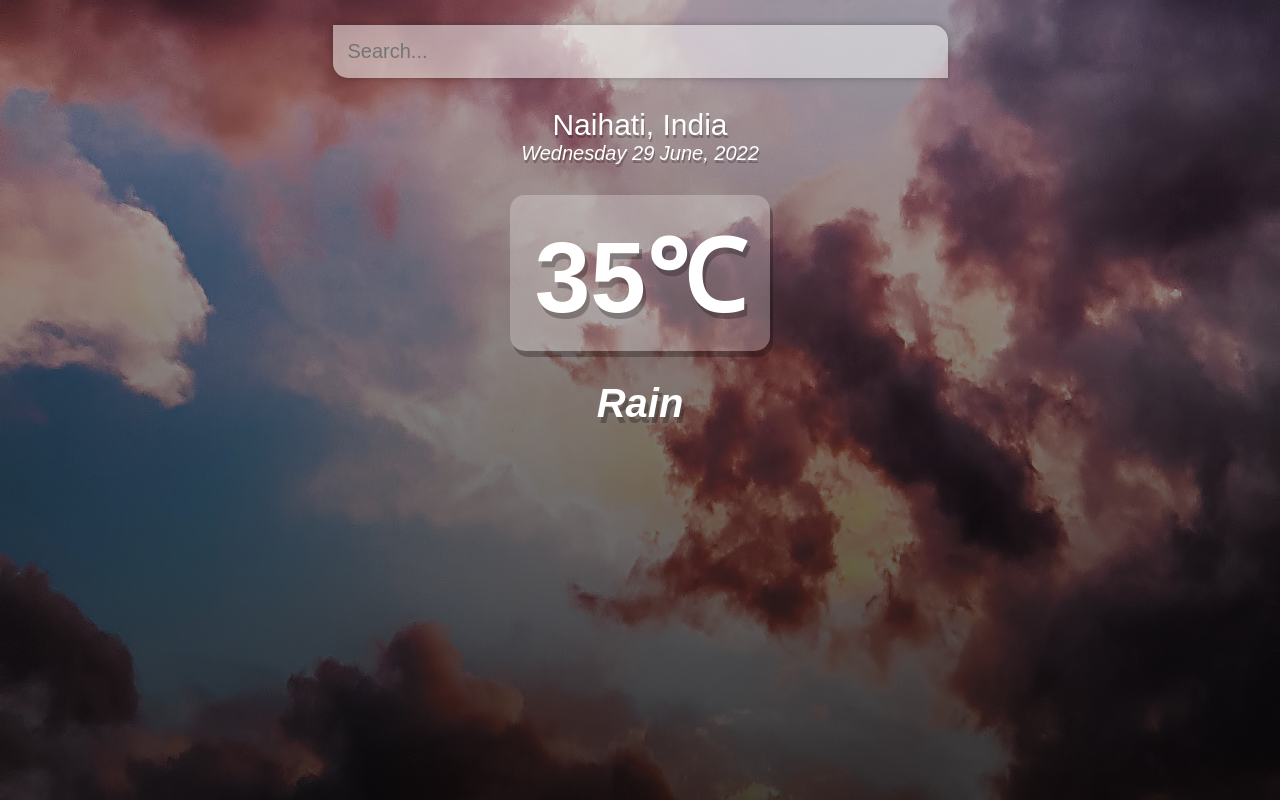
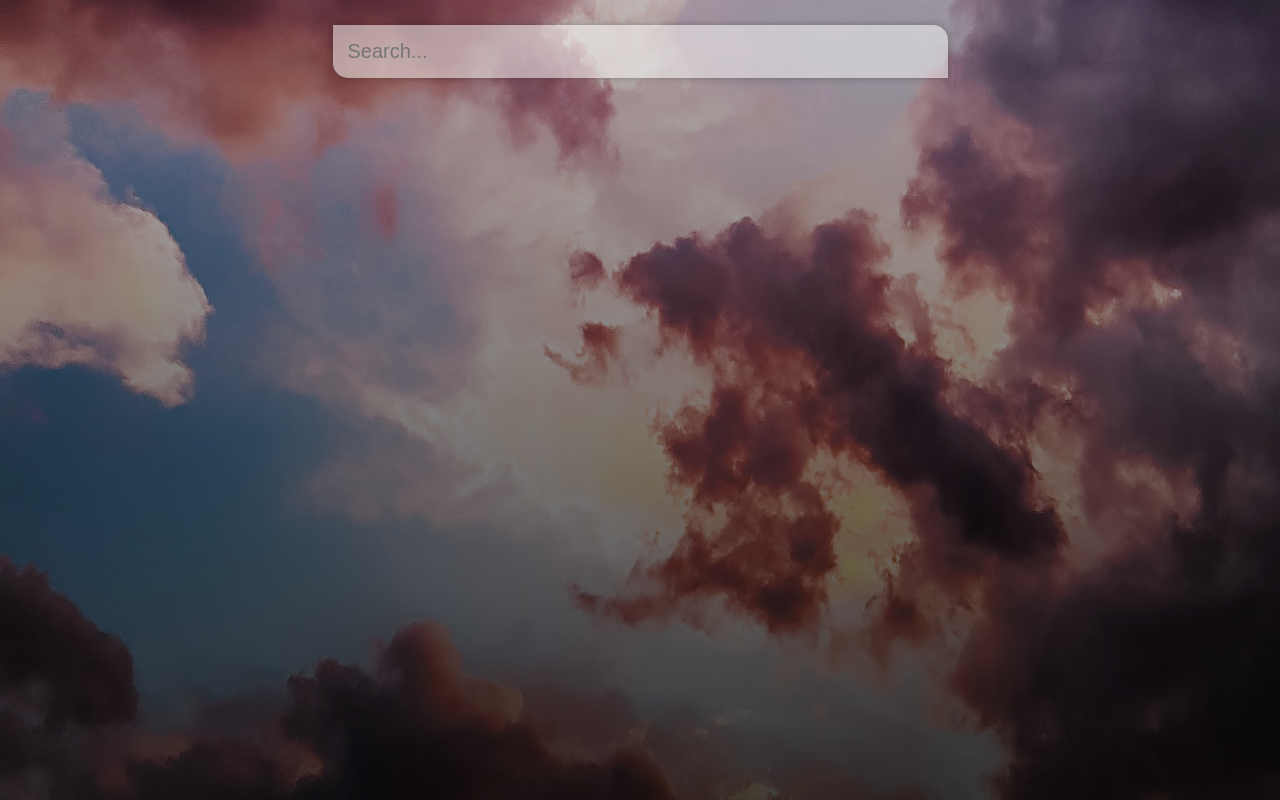
Before and after one commit to Sankha-Bhattacharjee/vue-weather-app, a Vue app: page / in a window 1280 px wide. Built offline with nearby package versions, Linux system fonts and the light colour scheme.

Commit message:
Integrate API

```diff
--- a/src/App.vue
+++ b/src/App.vue
@@ -1,6 +1,6 @@
 <template>
   <div id="app">
-    <search-box/>
+    <search-box :api-key='api_key' :base-url='url_base'/>
   </div>
 </template>
 
@@ -14,6 +14,7 @@ export default {
   data(){
     return {
       api_key:'2b187d8543d96d8cee3cc12e77f94d6b',
+      url_base: 'https://api.openweathermap.org/data/2.5/',
     };
   }
 }
--- a/src/components/SearchBox.vue
+++ b/src/components/SearchBox.vue
@@ -1,9 +1,9 @@
 <template>
     <main>
       <div class="search-box">
-        <input type="text" class="search-bar" placeholder="Search...">
+        <input type="text" class="search-bar" placeholder="Search..." v-model="query" @keypress="fetchResponse">
       </div>
-      <weather-wrap/>
+      <weather-wrap :weather-details='weather' v-if="showData"/>
     </main>
 </template>
 
@@ -11,8 +11,31 @@
 import WeatherWrap from './WeatherWrap.vue';
 
 export default {
+  props:['apiKey','baseUrl'],
   components:{
     WeatherWrap,
+    },
+    data(){
+      return{
+        query: '',
+        weather: {},
+        showData: false,
+      }
+    },
+    methods:{
+      fetchResponse(e){
+        if(e.key == "Enter"){
+          fetch(`${this.baseUrl}weather?q=${this.query}&units=metric&APPID=${this.apiKey}`)
+          .then(res =>{
+            return res.json();
+          }).then(this.setResults)
+        }
+      },
+      setResults(results){
+        this.weather = results;
+        this.showData = true;
+        console.log(this.weather)
+      }
     }
 }
 </script>
--- a/src/components/WeatherWrap.vue
+++ b/src/components/WeatherWrap.vue
@@ -1,16 +1,23 @@
 <template>
     <div class="weather-wrap">
       <div class="location-box">
-        <div class="location">Naihati, India</div>
+        <div class="location">{{weatherDetails.name}}, {{weatherDetails.sys.country}}</div>
         <div class="date">Wednesday 29 June, 2022</div>
       </div>
 
       <div class="weather-box">
-        <div class="temp">35&#8451;</div>
-        <div class="weather">Rain</div>
+        <div class="temp">{{Math.round(weatherDetails.main.temp)}}&#8451;</div>
+        <div class="weather">{{weatherDetails.weather[0].main}}</div>
       </div>
     </div>
 </template>
+
+
+<script>
+export default {
+  props: ['weatherDetails']
+}
+</script>
 
 <style scoped>
 
```
